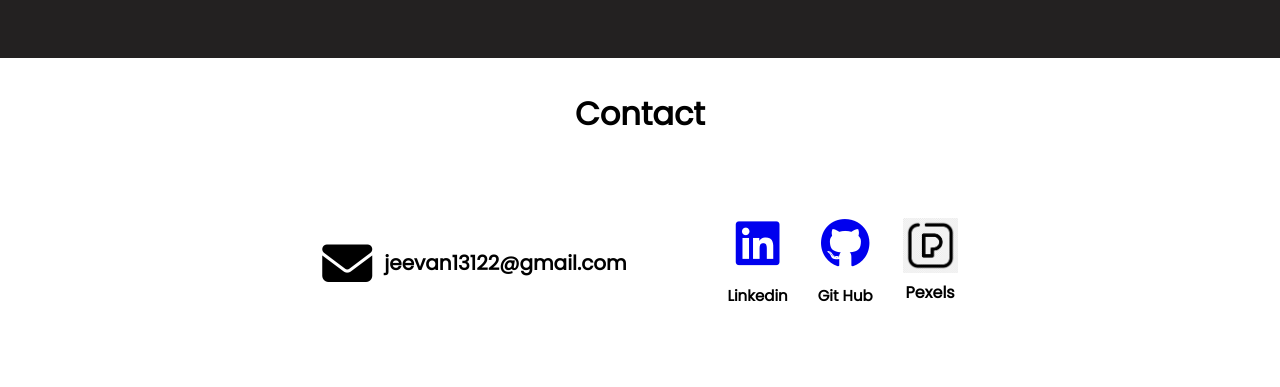
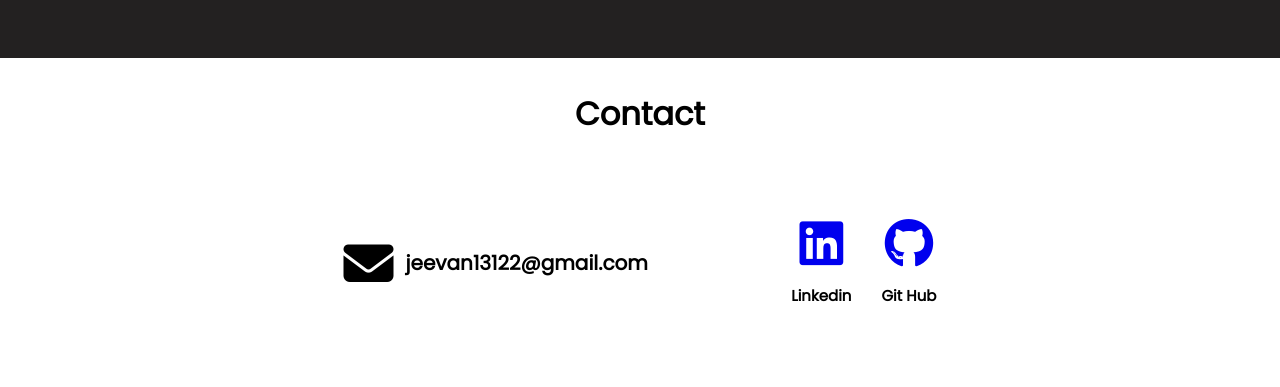
Before and after one commit to jeevann13/Jeevan-Portfolio.github.io, a plain HTML site: page index.html in a window 1280 px wide. Shown: the part 2213-2600 px from the top of the page. Drawn offline with nearby package versions, Linux system fonts and the light colour scheme.

Commit message:
Simple update

```diff
--- a/Portfolio.css
+++ b/Portfolio.css
@@ -389,13 +389,7 @@ body {
     margin-top: 15px;
 }
 
-.pexels h3{
-    font-size: 16px;
-}
 
-.pexels-img{
-    width: 55px;
-}
 
 /* -------------------------
 Responsive
--- a/index.html
+++ b/index.html
@@ -188,10 +188,6 @@
                     <h3>Git Hub</h3>
                 </div>
 
-                <div class="pexels">
-                   <a href="https://www.pexels.com/@jeevann13/" target="_blank"><img src="Images/pexels.png" alt="" class="pexels-img"></a>
-                    <h3>Pexels</h3>
-                </div>
             </div>
         </div>
     </footer>
```
